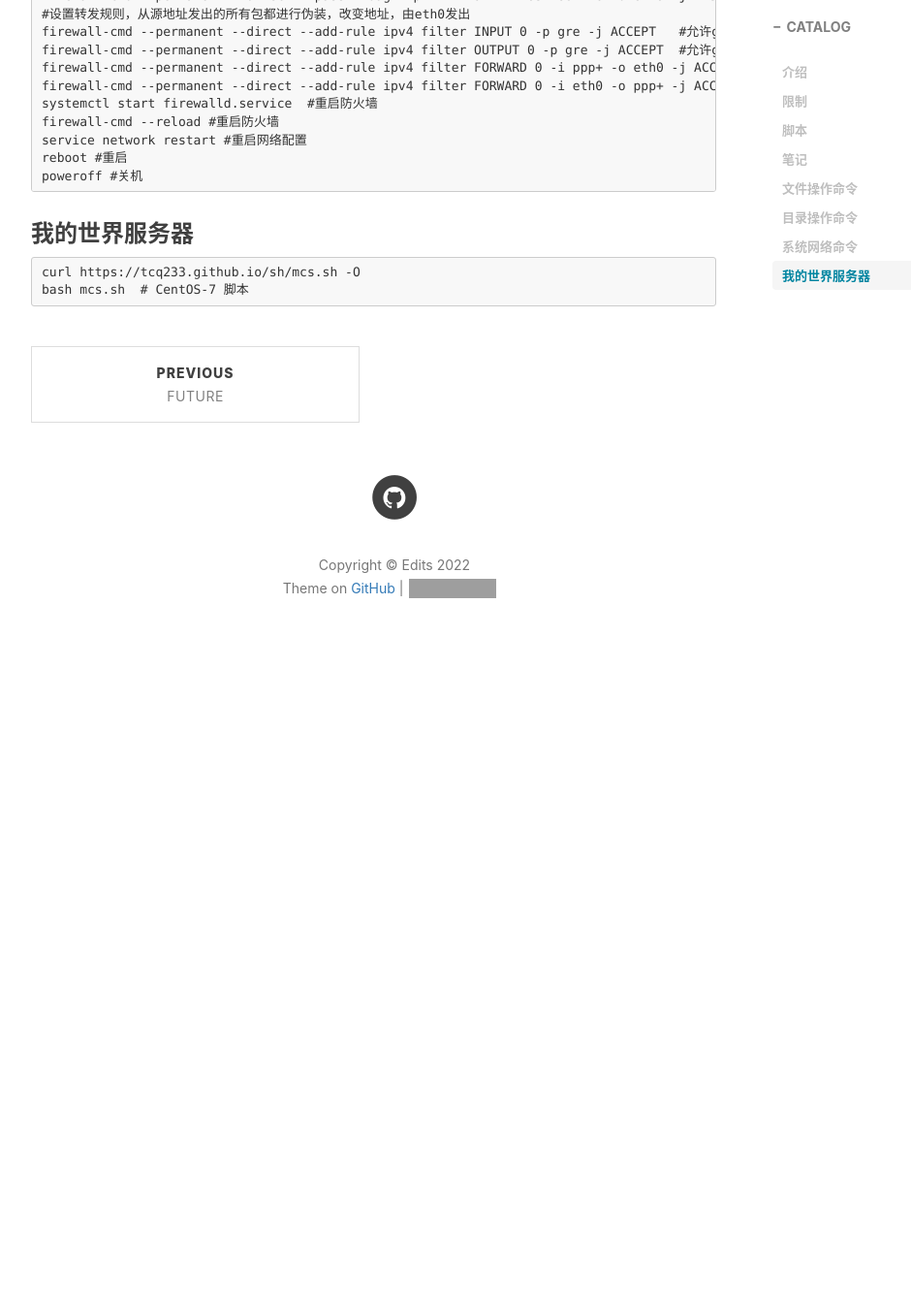
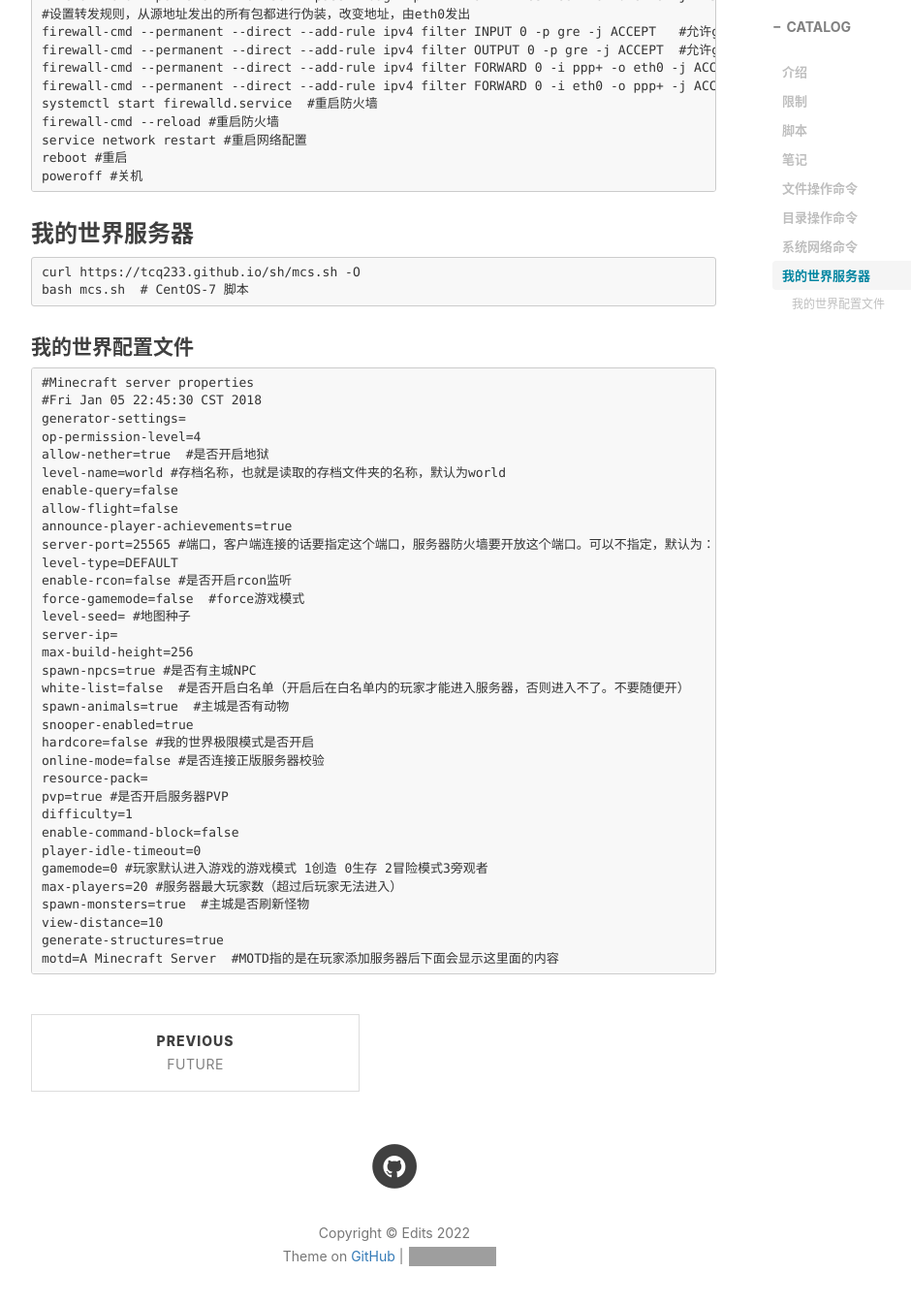
Before and after one commit to tcq233/tcq233.github.io, a Jekyll site: the page built from _posts/2022-04-22-puck.md, in a window 1280 px wide and 1400 px high, scrolled down 2600 px. Shown: the top 1345 px of the window at 97% size, without its empty margins (233-1173 px from the left). Built offline with Jekyll 4.4.1, drawn with Linux system fonts in a browser that asks for light colours; nearby versions of some CDN libraries; comment, search, counter and statistics services are not loaded; before the commit the page ends 3310 px from its top, so only the background shows below that; grey boxes are pictures that could not be loaded.

Commit message:
Update 2022-04-22-puck.md

````diff
--- a/_posts/2022-04-22-puck.md
+++ b/_posts/2022-04-22-puck.md
@@ -125,3 +125,40 @@
 curl https://tcq233.github.io/sh/mcs.sh -O
 bash mcs.sh  # CentOS-7 脚本
 ```
+
+####  我的世界配置文件
+```
+#Minecraft server properties
+#Fri Jan 05 22:45:30 CST 2018
+generator-settings=
+op-permission-level=4
+allow-nether=true  #是否开启地狱
+level-name=world #存档名称，也就是读取的存档文件夹的名称，默认为world
+enable-query=false
+allow-flight=false
+announce-player-achievements=true
+server-port=25565 #端口，客户端连接的话要指定这个端口，服务器防火墙要开放这个端口。可以不指定，默认为：25565
+level-type=DEFAULT
+enable-rcon=false #是否开启rcon监听
+force-gamemode=false  #force游戏模式
+level-seed= #地图种子
+server-ip=
+max-build-height=256
+spawn-npcs=true #是否有主城NPC
+white-list=false  #是否开启白名单（开启后在白名单内的玩家才能进入服务器，否则进入不了。不要随便开）
+spawn-animals=true  #主城是否有动物
+snooper-enabled=true
+hardcore=false #我的世界极限模式是否开启
+online-mode=false #是否连接正版服务器校验
+resource-pack=
+pvp=true #是否开启服务器PVP
+difficulty=1
+enable-command-block=false
+player-idle-timeout=0
+gamemode=0 #玩家默认进入游戏的游戏模式 1创造 0生存 2冒险模式3旁观者
+max-players=20 #服务器最大玩家数（超过后玩家无法进入）
+spawn-monsters=true  #主城是否刷新怪物
+view-distance=10
+generate-structures=true
+motd=A Minecraft Server  #MOTD指的是在玩家添加服务器后下面会显示这里面的内容
+```
````
